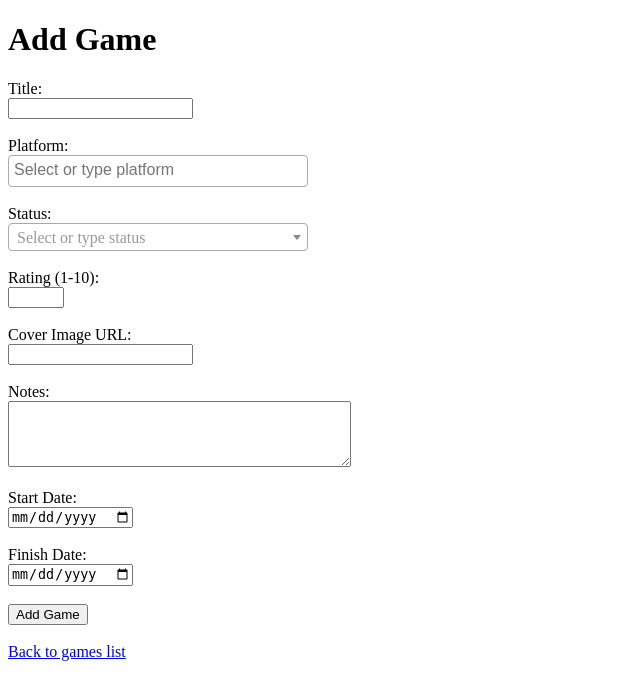
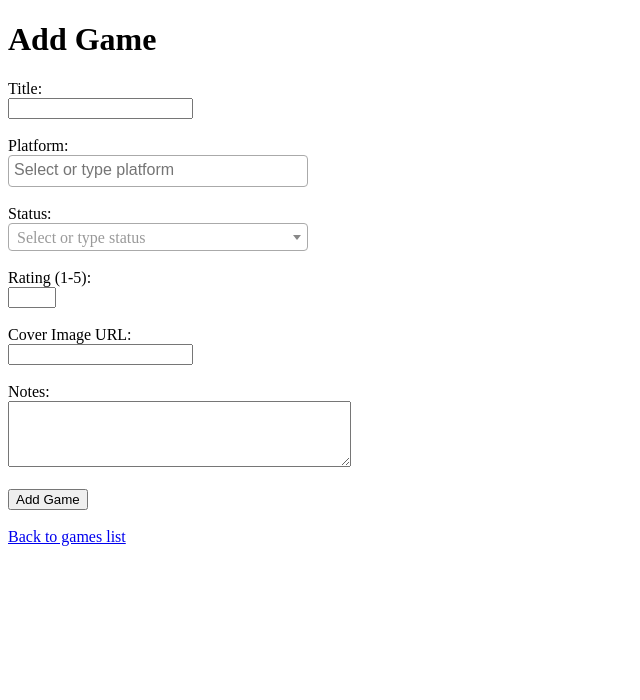
Before and after one commit to ValakTurtle/GameTracker, a Flask app: page /add in a window 1280 px wide. Shown: the top 700 px of the page, without its empty margins (0-640 px from the left). Run offline with Flask 3, Linux system fonts and the light colour scheme; some libraries are stand-ins or nearby versions.

Commit message:
Redid the start and end date to not be part of the user UI, also made the rating from 1 to 5 stars instead

```diff
--- a/app.py
+++ b/app.py
@@ -72,7 +72,6 @@ def home():
     return render_template("home.html", grouped_games=grouped_games)
 
 
-
 @app.route("/add", methods=["GET", "POST"])
 def add_game():
     if request.method == "POST":
@@ -83,22 +82,42 @@ def add_game():
         rating = request.form.get("rating")
         cover_url = request.form.get("cover_url")
         notes = request.form.get("notes")
-        start_date = request.form.get("start_date")
-        finish_date = request.form.get("finish_date")
 
         now_str = datetime.now().strftime("%Y-%m-%d")
 
-        # Set status_change_date to now on add
+        # status_change_date always now
         status_change_date = now_str
 
-        # Set start_play_date if status is Playing, else None
-        start_play_date = now_str if status == "Playing" else None
+        # handle start_play_date and start_date
+        if status == "Playing":
+            start_play_date = now_str
+            start_date = now_str
+            finish_date = None
+        elif status == "Completed":
+            start_play_date = None  # in case they skipped Playing status
+            start_date = None
+            finish_date = now_str
+        else:
+            start_play_date = None
+            start_date = None
+            finish_date = None
 
         conn = get_connection()
         conn.execute("""
             INSERT INTO games (title, platform, status, rating, cover_url, notes, start_date, finish_date, status_change_date, start_play_date)
             VALUES (?, ?, ?, ?, ?, ?, ?, ?, ?, ?)
-        """, (title, platform_str, status, rating, cover_url, notes, start_date, finish_date, status_change_date, start_play_date))
+        """, (
+            title,
+            platform_str,
+            status,
+            rating,
+            cover_url,
+            notes,
+            start_date,
+            finish_date,
+            status_change_date,
+            start_play_date,
+        ))
         conn.commit()
         conn.close()
 
@@ -201,7 +220,7 @@ if __name__ == "__main__":
 
 
 
-
+# Have an option for list mode or grid mode
 # Make the Cover Image URL work
 # Remove game rating?
 # Have the games be sorted in alphabetical order
--- a/templates/game_form.html
+++ b/templates/game_form.html
@@ -38,8 +38,8 @@
             </select>
         </label><br /><br />
 
-        <label>Rating (1-10):<br />
-            <input type="number" name="rating" min="1" max="10" value="{{ game.rating if game and game.rating is not none else '' }}" />
+        <label>Rating (1-5):<br />
+            <input type="number" name="rating" min="1" max="5" value="{{ game.rating if game and game.rating is not none else '' }}" />
         </label><br /><br />
 
         <label>Cover Image URL:<br />
@@ -48,14 +48,6 @@
 
         <label>Notes:<br />
             <textarea name="notes" rows="4" cols="40">{{ game.notes if game else '' }}</textarea>
-        </label><br /><br />
-
-        <label>Start Date:<br />
-            <input type="date" name="start_date" value="{{ game.start_date if game else '' }}" />
-        </label><br /><br />
-
-        <label>Finish Date:<br />
-            <input type="date" name="finish_date" value="{{ game.finish_date if game else '' }}" />
         </label><br /><br />
 
         <button type="submit">{{ submit_text }}</button>
```
Also changed, not shown: games.db.
